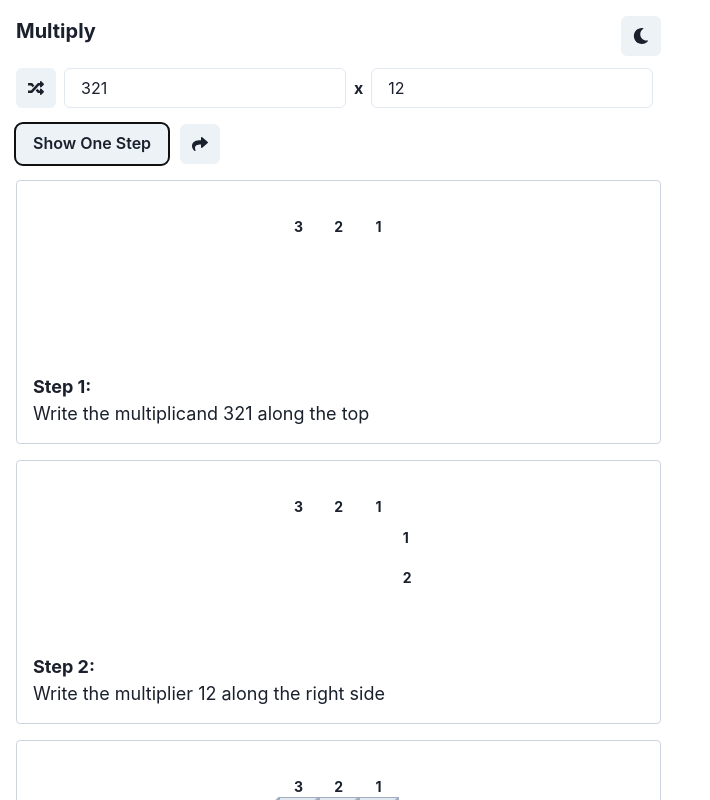
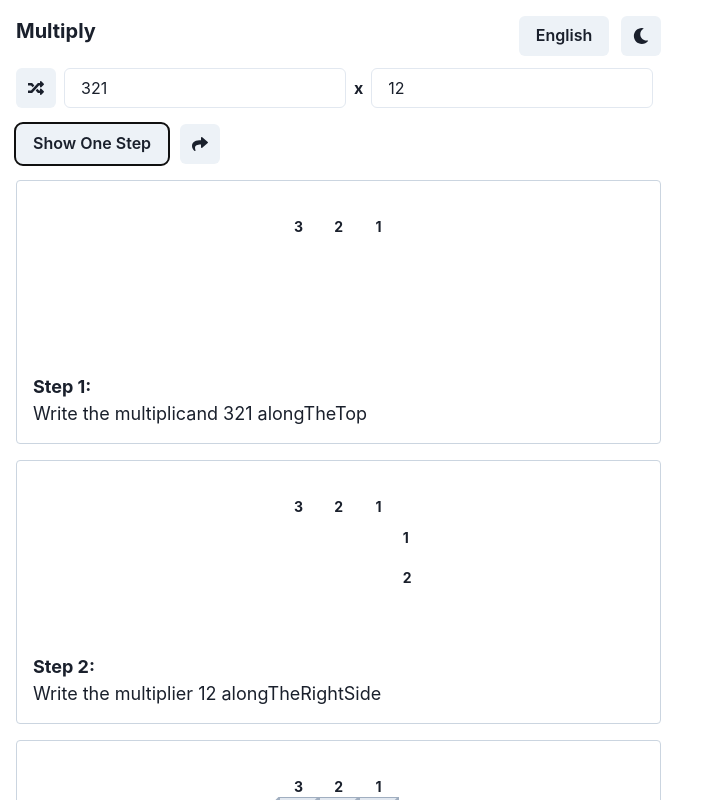
Before and after one commit to sgilroy/lattice-multiplication-teacher, a React (Vite) app: page / in a window 1280 px wide. Both pictures are taken after a click on the button "Show All Steps". Shown: the top 800 px of the page, without its empty margins (0-710 px from the left). Built offline with nearby package versions, Linux system fonts and the light colour scheme.

Commit message:
Localize for French

```diff
--- a/package.json
+++ b/package.json
@@ -14,8 +14,11 @@
     "@emotion/react": "^11.11.1",
     "@emotion/styled": "^11.11.0",
     "framer-motion": "^10.16.4",
+    "i18next": "^23.5.1",
+    "i18next-browser-languagedetector": "^7.1.0",
     "react": "^18.2.0",
     "react-dom": "^18.2.0",
+    "react-i18next": "^13.2.2",
     "react-icons": "^4.11.0",
     "react-router-dom": "^6.16.0"
   },
--- /dev/null
+++ b/public/locales/en/translation.json
@@ -0,0 +1,28 @@
+{
+  "multiply": "Multiply",
+  "language": "Language",
+  "currentLanguage": "English",
+  "english": "English",
+  "french": "French",
+  "toggleColorMode": "Toggle color mode",
+  "randomize": "Randomize",
+  "multiplicandPlaceholder": "Multiplicand",
+  "multiplierPlaceholder": "Multiplier",
+  "step": "Step",
+  "writeMultiplicand": "Write the multiplicand",
+  "writeMultiplier": "Write the multiplier",
+  "drawGrid": "Draw the grid",
+  "multiplyDigits": "Multiply each digit of the multiplicand by each digit of the multiplier",
+  "addBottomTotals": "Starting from the right, add up the diagonals:",
+  "addLeftTotals": "Continue adding diagonals for the left side, bottom to top:",
+  "writeSolution": "Write out the solution:",
+  "showOneStep": "Show One Step",
+  "showAllSteps": "Show All Steps",
+  "share": "Share",
+  "reset": "Reset",
+  "previous": "Previous",
+  "play": "Play",
+  "pause": "Pause",
+  "next": "Next",
+  "jumpToLastStep": "Jump to last step"
+}
--- /dev/null
+++ b/public/locales/fr/translation.json
@@ -0,0 +1,28 @@
+{
+  "multiply": "Multiplier",
+  "language": "Langue",
+  "currentLanguage": "Français",
+  "english": "Anglais",
+  "french": "Français",
+  "toggleColorMode": "Basculer le mode couleur",
+  "randomize": "Aléatoire",
+  "multiplicandPlaceholder": "Multiplicande",
+  "multiplierPlaceholder": "Multiplicateur",
+  "step": "Étape",
+  "writeMultiplicand": "Écrire le multiplicande",
+  "writeMultiplier": "Écrire le multiplicateur",
+  "drawGrid": "Dessiner la grille",
+  "multiplyDigits": "Multiplier chaque chiffre du multiplicande par chaque chiffre du multiplicateur",
+  "addBottomTotals": "À partir de la droite, additionner les diagonales :",
+  "addLeftTotals": "Continuer à ajouter les diagonales pour le côté gauche, du bas vers le haut :",
+  "writeSolution": "Écrire la solution :",
+  "showOneStep": "Afficher une étape",
+  "showAllSteps": "Afficher toutes les étapes",
+  "share": "Partager",
+  "reset": "Réinitialiser",
+  "previous": "Précédent",
+  "play": "Lecture",
+  "pause": "Pause",
+  "next": "Suivant",
+  "jumpToLastStep": "Aller à la dernière étape"
+}
--- a/src/components/DemonstrateLatticeMethod.tsx
+++ b/src/components/DemonstrateLatticeMethod.tsx
@@ -1,20 +1,28 @@
 import {
   Box,
+  Button,
   Flex,
   IconButton,
   Input,
+  Menu,
+  MenuButton,
+  MenuItem,
+  MenuList,
   Spacer,
   Text,
   useColorMode,
 } from "@chakra-ui/react";
 import { useState, useEffect } from "react";
 import { FaRandom, FaSun, FaMoon } from "react-icons/fa";
+import { useTranslation } from "react-i18next";
 import LatticeSolutionSteps from "./LatticeSolutionSteps";
+import i18n from "../i18n";
 
 function DemonstrateLatticeMethod() {
   const [multiplicand, setMultiplicand] = useState<number | "">(321);
   const [multiplier, setMultiplier] = useState<number | "">(12);
   const { colorMode, toggleColorMode } = useColorMode();
+  const { t } = useTranslation();
 
   const handleRandomize = () => {
     const randomMultiplicand = Math.floor(Math.random() * 9900) + 100;
@@ -35,6 +43,10 @@ function DemonstrateLatticeMethod() {
     }
   }, []);
 
+  const changeLanguage = (lng: string) => {
+    i18n.changeLanguage(lng);
+  };
+
   return (
     <Box p={4}>
       <Flex
@@ -44,26 +56,39 @@ function DemonstrateLatticeMethod() {
         mb={4}
         gap={3}
       >
-        <Flex direction="row" width="100%">
+        <Flex direction="row" width="100%" gap={3}>
           <Text fontSize="xl" fontWeight="bold" mr={2}>
-            Multiply
+            {t("multiply")}
           </Text>
           <Spacer />
+          <Menu>
+            <MenuButton as={Button} aria-label={t("language")}>
+              {t("currentLanguage")}
+            </MenuButton>
+            <MenuList>
+              <MenuItem onClick={() => changeLanguage("en")}>
+                {t("english")}
+              </MenuItem>
+              <MenuItem onClick={() => changeLanguage("fr")}>
+                {t("french")}
+              </MenuItem>
+            </MenuList>
+          </Menu>
           <IconButton
-            aria-label="Toggle color mode"
+            aria-label={t("toggleColorMode")}
             icon={colorMode === "light" ? <FaMoon /> : <FaSun />}
             onClick={toggleColorMode}
           />
         </Flex>
         <Flex direction="row" align="center">
           <IconButton
-            aria-label="Randomize"
+            aria-label={t("randomize")}
             icon={<FaRandom />}
             onClick={handleRandomize}
             mr={2}
           />
           <Input
-            placeholder="Multiplicand"
+            placeholder={t("multiplicandPlaceholder")}
             value={multiplicand}
             onChange={(e) =>
               setMultiplicand(
@@ -76,7 +101,7 @@ function DemonstrateLatticeMethod() {
             x
           </Text>
           <Input
-            placeholder="Multiplier"
+            placeholder={t("multiplierPlaceholder")}
             value={multiplier}
             onChange={(e) =>
               setMultiplier(
--- a/src/components/LatticeSolutionSteps.tsx
+++ b/src/components/LatticeSolutionSteps.tsx
@@ -1,5 +1,5 @@
 import { useLocation } from "react-router-dom";
-import { Box, Button, Flex, IconButton, Text } from "@chakra-ui/react";
+import { Box, Button, Flex, IconButton } from "@chakra-ui/react";
 import { useEffect, useState } from "react";
 import {
   FaFastForward,
@@ -10,14 +10,16 @@ import {
   FaStepForward,
   FaUndo,
 } from "react-icons/fa";
-import LatticeGrid from "./LatticeGrid";
+import { SolutionStepView } from "./SolutionStepView";
+import { STEPS } from "./SolutionStepView";
+import { useTranslation } from "react-i18next";
 
 interface LatticeSolutionStepsProps {
   multiplicand: number;
   multiplier: number;
 }
 
-interface SolutionStep {
+export interface SolutionStep {
   multiplicand: number[];
   multiplier: number[];
   lattice?: number[][][];
@@ -25,108 +27,11 @@ interface SolutionStep {
   totalsLeft: number[];
 }
 
-type SolutionStepViewProps = {
-  currentStep: number;
-  gridSubsteps: number;
-  currentSolutionStep: SolutionStep;
-  multiplicand: number;
-  multiplier: number;
-  solution: number[];
-};
-
-const STEPS = {
-  WRITE_MULTIPLICAND: 0,
-  WRITE_MULTIPLIER: 1,
-  DRAW_GRID: 2,
-  MULTIPLY_DIGITS: 3,
-  ADD_BOTTOM_TOTALS: 4,
-  ADD_LEFT_TOTALS: 5,
-  WRITE_SOLUTION: 6,
-};
-
-const SolutionStepView = ({
-  currentStep,
-  gridSubsteps,
-  currentSolutionStep,
-  multiplicand,
-  multiplier,
-  solution,
-}: SolutionStepViewProps) => {
-  const isGridSubstep =
-    currentStep >= STEPS.MULTIPLY_DIGITS &&
-    currentStep < STEPS.MULTIPLY_DIGITS + gridSubsteps;
-  const colIndex =
-    currentSolutionStep &&
-    Math.floor(
-      (currentStep - STEPS.MULTIPLY_DIGITS) /
-        currentSolutionStep.multiplier.length
-    );
-  const rowIndex =
-    currentSolutionStep &&
-    (currentStep - STEPS.MULTIPLY_DIGITS) %
-      currentSolutionStep.multiplier.length;
-  const row =
-    isGridSubstep &&
-    currentSolutionStep.lattice &&
-    currentSolutionStep.lattice[colIndex];
-  const digits = isGridSubstep && row && row[rowIndex];
-
-  return (
-    <>
-      {currentSolutionStep && (
-        <LatticeGrid
-          multiplicand={currentSolutionStep.multiplicand}
-          multiplier={currentSolutionStep.multiplier}
-          lattice={currentSolutionStep.lattice}
-          totalsBottom={currentSolutionStep.totalsBottom}
-          totalsLeft={currentSolutionStep.totalsLeft}
-        />
-      )}
-      <Box fontSize="lg" mt={4}>
-        <Text fontWeight="bold">Step {currentStep + 1}:</Text>
-        {currentStep === STEPS.WRITE_MULTIPLICAND &&
-          ` Write the multiplicand ${multiplicand} along the top`}
-        {currentStep === STEPS.WRITE_MULTIPLIER &&
-          ` Write the multiplier ${multiplier} along the right side`}
-        {currentStep === STEPS.DRAW_GRID && ` Draw the grid`}
-        {isGridSubstep && (
-          <>
-            Multiply each digit of the multiplicand by each digit of the
-            multiplier
-            <br />
-            <Flex direction="row" key={colIndex} gap={1} ml={4}>
-              <Text fontSize="sm" fontWeight="bold">
-                {currentSolutionStep.multiplicand[colIndex]} *{" "}
-                {currentSolutionStep.multiplier[rowIndex]} ={" "}
-              </Text>
-              <Text fontSize="sm" fontWeight="bold">
-                {digits && digits[0]}
-                {digits && digits[1]}
-              </Text>
-            </Flex>
-          </>
-        )}
-        {currentStep === STEPS.ADD_BOTTOM_TOTALS + gridSubsteps - 1 &&
-          ` Starting from the right, add up the diagonals: ${currentSolutionStep.totalsBottom
-            .slice()
-            .reverse()
-            .join(", ")}`}
-        {currentStep === STEPS.ADD_LEFT_TOTALS + gridSubsteps - 1 &&
-          ` Continue adding diagonals for the left side, bottom to top: ${currentSolutionStep.totalsLeft
-            .slice()
-            .reverse()
-            .join(", ")}`}
-        {currentStep === STEPS.WRITE_SOLUTION + gridSubsteps - 1 &&
-          ` Write out the solution: ${solution.join("")}`}
-      </Box>
-    </>
-  );
-};
-
 function LatticeSolutionSteps({
   multiplicand,
   multiplier,
 }: LatticeSolutionStepsProps) {
+  const { t } = useTranslation();
   const [currentStep, setCurrentStep] = useState(0);
   const [solutionSteps, setSolutionSteps] = useState<SolutionStep[]>([]);
   const [solution, setSolution] = useState<number[]>([]);
@@ -322,10 +227,13 @@ function LatticeSolutionSteps({
     <Box>
       <Flex direction="row" gap={3}>
         <Button onClick={() => setIsAllStepsMode(!isAllStepsMode)}>
-          {isAllStepsMode ? "Show One Step" : "Show All Steps"}
+          {t(
+            isAllStepsMode ? "showOneStep" : "showAllSteps",
+            isAllStepsMode ? "Show One Step" : "Show All Steps"
+          )}
         </Button>
         <IconButton
-          aria-label="Share"
+          aria-label={t("share", "Share")}
           icon={<FaShare />}
           onClick={handleShareClick}
         />
@@ -354,31 +262,34 @@ function LatticeSolutionSteps({
         <>
           <Flex direction="row" justify="left" mt={4} gap={3}>
             <IconButton
-              aria-label="Reset"
+              aria-label={t("reset", "Reset")}
               icon={<FaUndo />}
               onClick={handleResetClick}
               isDisabled={currentStep === 0}
             />
             <IconButton
-              aria-label="Previous"
+              aria-label={t("previous", "Previous")}
               icon={<FaStepBackward />}
               onClick={handlePreviousClick}
               isDisabled={currentStep === 0 || isPlaying}
             />
             <IconButton
-              aria-label={isPlaying ? "Pause" : "Play"}
+              aria-label={t(
+                isPlaying ? "pause" : "play",
+                isPlaying ? "Pause" : "Play"
+              )}
               icon={isPlaying ? <FaPause /> : <FaPlay />}
               onClick={handlePlayPauseClick}
               isDisabled={currentStep === solutionSteps.length - 1}
             />
             <IconButton
-              aria-label="Next"
+              aria-label={t("next", "Next")}
               icon={<FaStepForward />}
               onClick={handleNextClick}
               isDisabled={currentStep === solutionSteps.length - 1 || isPlaying}
             />
             <IconButton
-              aria-label="Jump to last step"
+              aria-label={t("jumpToLastStep", "Jump to last step")}
               icon={<FaFastForward />}
               onClick={() => setCurrentStep(solutionSteps.length - 1)}
               isDisabled={currentStep === solutionSteps.length - 1 || isPlaying}
--- /dev/null
+++ b/src/components/SolutionStepView.tsx
@@ -0,0 +1,105 @@
+import { Box, Flex, Text } from "@chakra-ui/react";
+import LatticeGrid from "./LatticeGrid";
+import { SolutionStep } from "./LatticeSolutionSteps";
+import { useTranslation } from "react-i18next";
+
+export const STEPS = {
+  WRITE_MULTIPLICAND: 0,
+  WRITE_MULTIPLIER: 1,
+  DRAW_GRID: 2,
+  MULTIPLY_DIGITS: 3,
+  ADD_BOTTOM_TOTALS: 4,
+  ADD_LEFT_TOTALS: 5,
+  WRITE_SOLUTION: 6,
+};
+
+export type SolutionStepViewProps = {
+  currentStep: number;
+  gridSubsteps: number;
+  currentSolutionStep: SolutionStep;
+  multiplicand: number;
+  multiplier: number;
+  solution: number[];
+};
+
+export const SolutionStepView = ({
+  currentStep,
+  gridSubsteps,
+  currentSolutionStep,
+  multiplicand,
+  multiplier,
+  solution,
+}: SolutionStepViewProps) => {
+  const { t } = useTranslation();
+
+  const isGridSubstep =
+    currentStep >= STEPS.MULTIPLY_DIGITS &&
+    currentStep < STEPS.MULTIPLY_DIGITS + gridSubsteps;
+  const colIndex =
+    currentSolutionStep &&
+    Math.floor(
+      (currentStep - STEPS.MULTIPLY_DIGITS) /
+        currentSolutionStep.multiplier.length
+    );
+  const rowIndex =
+    currentSolutionStep &&
+    (currentStep - STEPS.MULTIPLY_DIGITS) %
+      currentSolutionStep.multiplier.length;
+  const row =
+    isGridSubstep &&
+    currentSolutionStep.lattice &&
+    currentSolutionStep.lattice[colIndex];
+  const digits = isGridSubstep && row && row[rowIndex];
+
+  return (
+    <>
+      {currentSolutionStep && (
+        <LatticeGrid
+          multiplicand={currentSolutionStep.multiplicand}
+          multiplier={currentSolutionStep.multiplier}
+          lattice={currentSolutionStep.lattice}
+          totalsBottom={currentSolutionStep.totalsBottom}
+          totalsLeft={currentSolutionStep.totalsLeft}
+        />
+      )}
+      <Box fontSize="lg" mt={4}>
+        <Text fontWeight="bold">
+          {t("step")} {currentStep + 1}:
+        </Text>
+        {currentStep === STEPS.WRITE_MULTIPLICAND &&
+          ` ${t("writeMultiplicand")} ${multiplicand} ${t("alongTheTop")}`}
+        {currentStep === STEPS.WRITE_MULTIPLIER &&
+          ` ${t("writeMultiplier")} ${multiplier} ${t("alongTheRightSide")}`}
+        {currentStep === STEPS.DRAW_GRID && ` ${t("drawGrid")}`}
+        {isGridSubstep && (
+          <>
+            {t("multiplyDigits")}
+            <br />
+            <Flex direction="row" key={colIndex} gap={1} ml={4}>
+              <Text fontSize="sm" fontWeight="bold">
+                {currentSolutionStep.multiplicand[colIndex]} *{" "}
+                {currentSolutionStep.multiplier[rowIndex]} ={" "}
+              </Text>
+              <Text fontSize="sm" fontWeight="bold">
+                {digits && digits[0]}
+                {digits && digits[1]}
+              </Text>
+            </Flex>
+          </>
+        )}
+        {currentStep === STEPS.ADD_BOTTOM_TOTALS + gridSubsteps - 1 &&
+          ` ${t("addBottomTotals")} ${currentSolutionStep.totalsBottom
+            .slice()
+            .reverse()
+            .join(", ")}`}
+        {currentStep === STEPS.ADD_LEFT_TOTALS + gridSubsteps - 1 &&
+          ` ${t("addLeftTotals")} ${currentSolutionStep.totalsLeft
+            .slice()
+            .reverse()
+            .join(", ")}`}
+        {currentStep === STEPS.WRITE_SOLUTION + gridSubsteps - 1 &&
+          ` ${t("writeSolution")} ${solution.join("")}`}
+      </Box>
+    </>
+  );
+};
--- /dev/null
+++ b/src/i18n.ts
@@ -0,0 +1,32 @@
+import i18n from "i18next";
+import detector from "i18next-browser-languagedetector";
+import { initReactI18next } from "react-i18next";
+
+import translationEN from "../public/locales/en/translation.json";
+import translationFR from "../public/locales/fr/translation.json";
+
+// the translations
+const resources = {
+  en: {
+    translation: translationEN,
+  },
+  fr: {
+    translation: translationFR,
+  },
+};
+
+i18n
+  .use(detector)
+  .use(initReactI18next) // passes i18n down to react-i18next
+  .init({
+    resources,
+    fallbackLng: "en", // use en if detected lng is not available
+
+    keySeparator: false, // we do not use keys in form messages.welcome
+
+    interpolation: {
+      escapeValue: false, // react already safes from xss
+    },
+  });
+
+export default i18n;
--- a/src/main.tsx
+++ b/src/main.tsx
@@ -3,6 +3,7 @@ import ReactDOM from "react-dom/client";
 import { ChakraProvider } from "@chakra-ui/react";
 import App from "./App.tsx";
 import "./index.css";
+import "./i18n";
 
 ReactDOM.createRoot(document.getElementById("root")!).render(
   <React.StrictMode>
```
Also changed, not shown: 1 other file (tests, documents, lock files or other folders).
